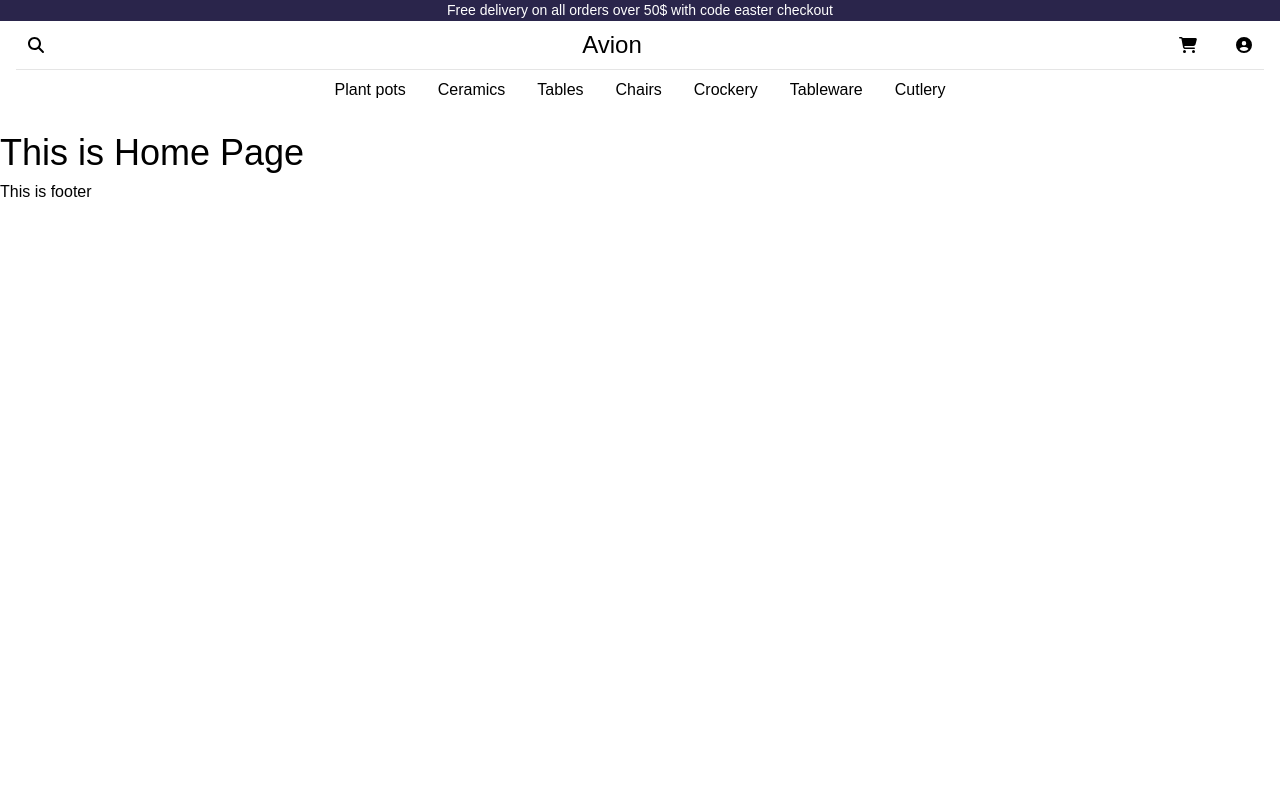
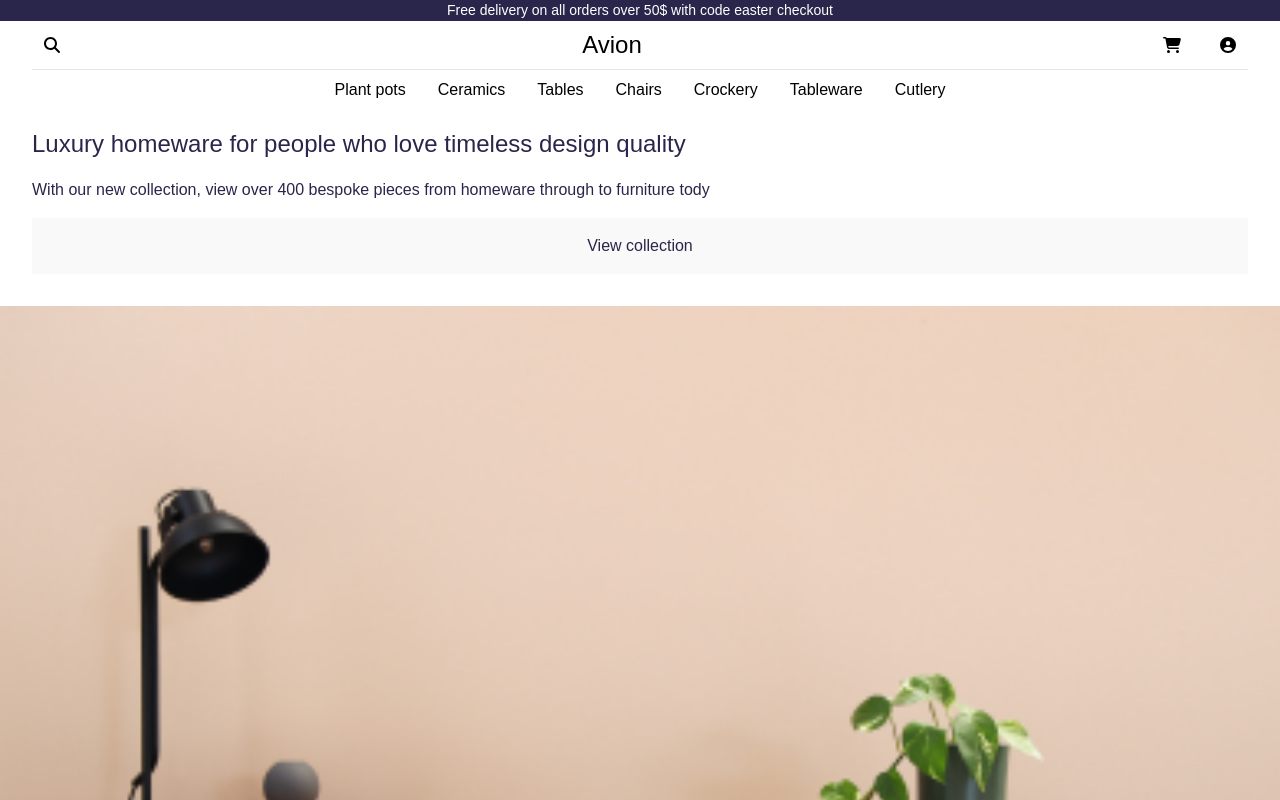
Before and after one commit to vuhuy172dh/ecommerce-website, a React (Create React App) app: page / in a window 1280 px wide. Shown: the top 800 px of the page. Built offline with nearby package versions, Linux system fonts and the light colour scheme; a web font is replaced by a local one.

Commit message:
update homepage

```diff
--- a/src/components/navbar.jsx
+++ b/src/components/navbar.jsx
@@ -18,7 +18,7 @@ function Navbar() {
       />
 
       {/* this is navbar top */}
-      <div className="w-full py-1 px-4 flex justify-between items-center">
+      <div className="w-full py-1 px-8 flex justify-between items-center">
         <div className="mobile:hidden tablet:block">
           <ButtonIcon Icon="search" />
         </div>
@@ -42,7 +42,7 @@ function Navbar() {
       </div>
 
       {/* this is divider */}
-      <hr className="w-[calc(100%-2rem)] border-t-1 border-[rgba(0,0,0,0.1)] hidden laptop:block" />
+      <hr className="w-[calc(100%-4rem)] border-t-1 border-[rgba(0,0,0,0.1)] hidden laptop:block" />
 
       {/* this is navbar bottom */}
       <div className="justify-center hidden tablet:flex">
--- a/src/pages/home.jsx
+++ b/src/pages/home.jsx
@@ -1,5 +1,100 @@
+import homepage from '../assets/images/homepage.png'
+import feature2 from '../assets/images/features2.png'
+import signup from '../assets/images/signup.png'
+import Button from '../components/button'
+
 function HomePage() {
-  return <div className="text-h1">This is Home Page</div>
+  return (
+    <div className="w-full flex flex-col">
+      {/* this is homepage poster */}
+      <div className="w-full flex flex-col mb-8">
+        {/* this is poster content */}
+        <div className="w-full px-8 mb-8 flex flex-col gap-4">
+          <p className="text-h3 text-dark_primary">
+            Luxury homeware for people who love timeless design quality
+          </p>
+          <p className="text-body-md text-dark_primary">
+            With our new collection, view over 400 bespoke pieces from homeware
+            through to furniture tody
+          </p>
+          <Button Size="medium" Color="secondary" State="default">
+            View collection
+          </Button>
+        </div>
+
+        {/* this is poster image */}
+        <div className="w-full">
+          <img src={homepage} alt="poster" className="w-full object-contain" />
+        </div>
+      </div>
+
+      {/* this is info item */}
+      <div></div>
+
+      {/* this is product item list */}
+      <div></div>
+
+      {/* this is */}
+      <div className="w-full px-8 mb-10 flex flex-col gap-10">
+        {/* this is box - 1 */}
+        <div className="flex flex-col gap-10 w-full p-8 bg-dark_primary text-white">
+          {/* this is content */}
+          <div className="flex flex-col w-full gap-1">
+            <p className="text-h4">It started with a small idea</p>
+            <p className="text-body-sm">
+              A global brand with local beginnings, our story begain in a small
+              studio in South London in early 2014
+            </p>
+          </div>
+
+          {/* this is button */}
+          <Button Size="medium" Color="opaque" State="default">
+            View collection
+          </Button>
+        </div>
+
+        {/* this is poster img */}
+        <div className="w-full">
+          <img src={feature2} alt="poster" className="w-full object-contain" />
+        </div>
+      </div>
+
+      {/* this feature 2 */}
+      <div className="w-full flex flex-col relative">
+        <img
+          src={signup}
+          alt="signup backdround"
+          className=" w-full object-contain"
+        />
+        {/* top content */}
+        <div className="absolute top-1/2 -translate-y-1/2 w-full p-8 flex flex-col gap-4">
+          <p className="text-white text-h3">
+            Join the club and get the benefits
+          </p>
+          <p className="text-white text-body-sm">
+            Sign up for our newsletter and receive exclusive offers on new
+            ranges, sales, pop up stores and more
+          </p>
+          <ul className="text-white text-body-md">
+            <li>Exclusive offers</li>
+            <li>Free events</li>
+            <li>Large discounts</li>
+          </ul>
+
+          {/* Sign up */}
+          <div className="flex ">
+            <input
+              className="bg-light_grey pl-8 grow-[1]"
+              placeholder="your@email.com"
+            />
+            <Button Size="medium" State="default" Color="primary">
+              Sign up
+            </Button>
+          </div>
+        </div>
+      </div>
+    </div>
+  )
 }
 
 export default HomePage
```
Also changed, not shown: src/assets/images/homepage.png (added), src/assets/images/signup.png (added).
